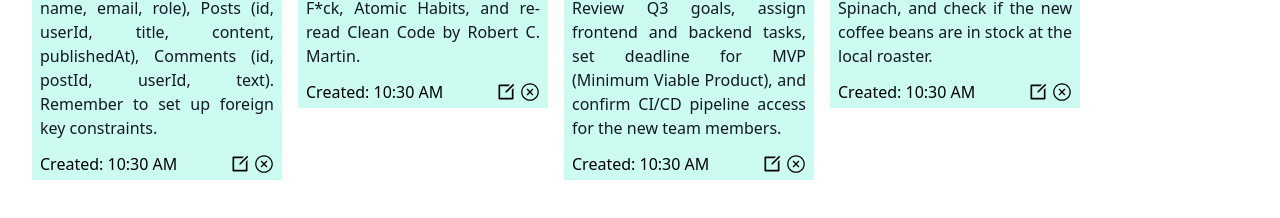
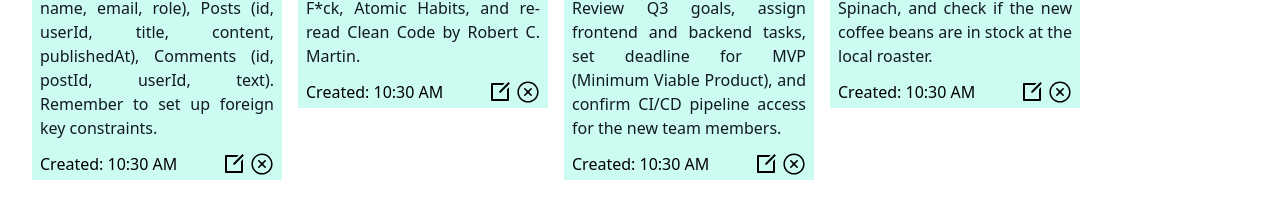
Before and after one commit to IamNayanIslam/note-app, a React (Vite) app: page / in a window 1280 px wide. Shown: the part 252-470 px from the top of the page. Built offline with nearby package versions, Linux system fonts and the light colour scheme.

Commit message:
UI: make edit and delete icon bigger

```diff
--- a/src/Components/Note.jsx
+++ b/src/Components/Note.jsx
@@ -21,7 +21,7 @@ const Note = ({ note, startNoteEditing, handleDeleteNote }) => {
         <div>
           <p>Created: 10:30 AM</p>
         </div>
-        <div className="flex gap-1 items-center text-xl">
+        <div className="flex gap-1 items-center text-2xl">
           <RiEditBoxLine
             onClick={() => startNoteEditing(note.id)}
             className="cursor-pointer hover:font-bold transition duration-300"
```
